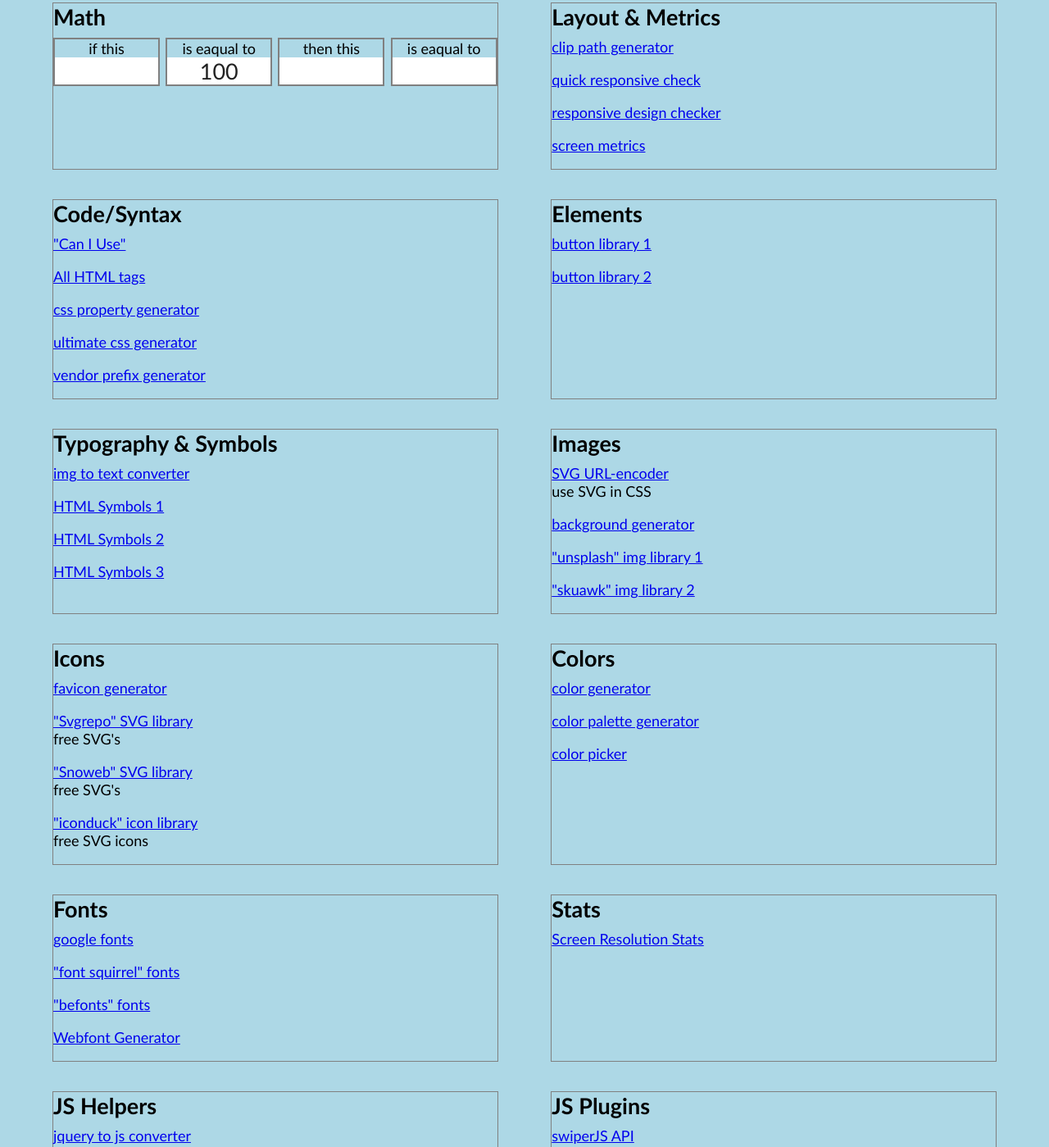
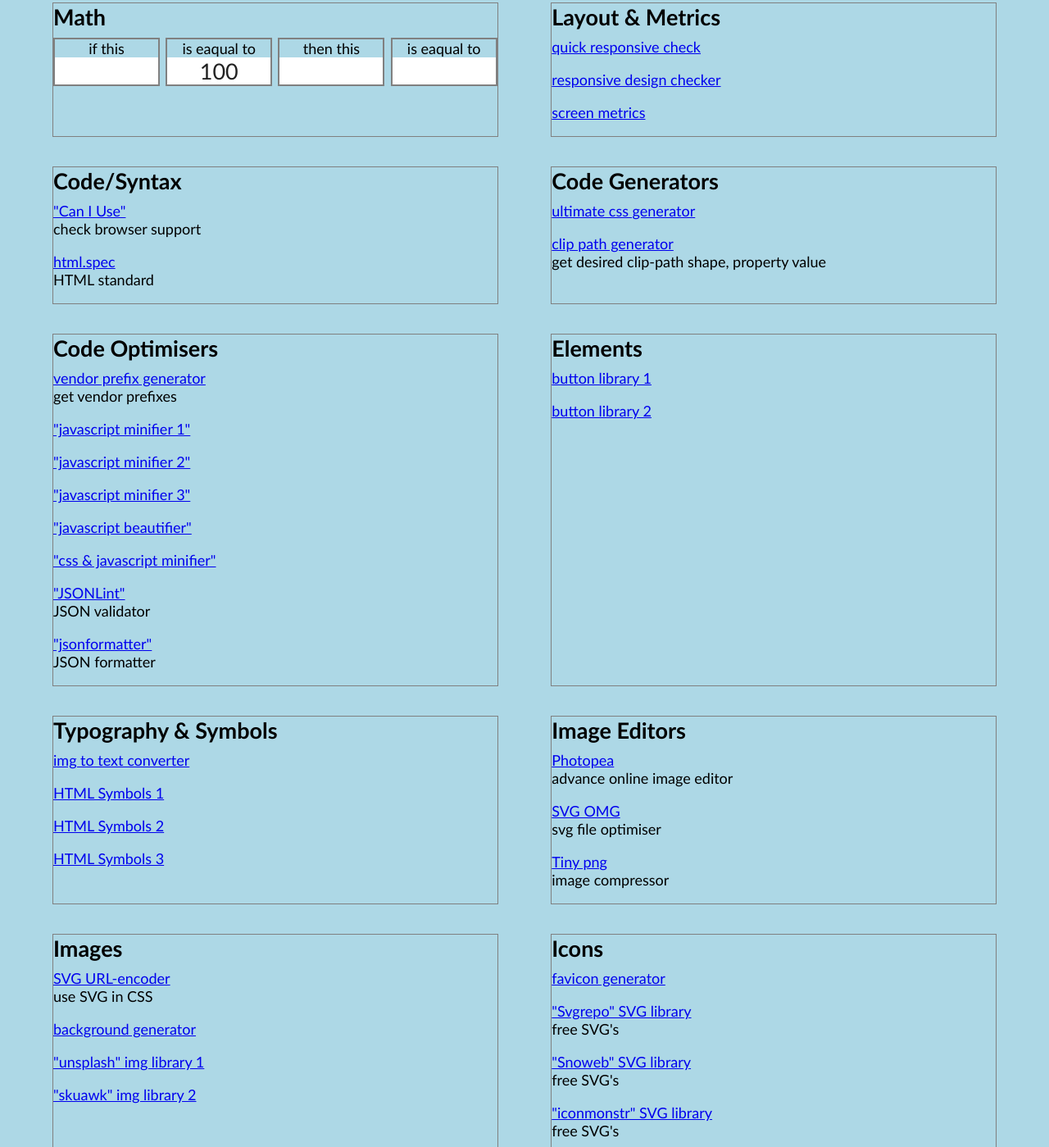
Before and after one commit to milansilic/FEhelper, a plain HTML site: page index.html in a window 1280 px wide. Shown: the part 266-1665 px from the top of the page at 82% size. Drawn offline with Linux system fonts and the light colour scheme.

Commit message:
new commit

```diff
--- a/index.html
+++ b/index.html
@@ -92,8 +92,6 @@
         <nav class="topic">
             <h2>layout & metrics</h2>
             <dl>
-                <dt><a href="https://bennettfeely.com/clippy/" target="_blank">clip path generator</a></dt>
-                <dd></dd>
                 <dt><a href="https://ui.dev/amiresponsive" target="_blank">quick responsive check</a></dt>
                 <dd></dd>
                 <dt><a href="https://responsivedesignchecker.com/" target="_blank">responsive design checker</a></dt>
@@ -107,17 +105,45 @@
             <h2>code/syntax</h2>
             <dl>
                 <dt><a href="https://caniuse.com/" target="_blank">"Can I Use"</a></dt>
-                <dd></dd>
-                <dt><a href="https://allthetags.com/" target="_blank">All HTML tags</a></dt>
-                <dd></dd>
-                <dt><a href="https://css3generator.com/" target="_blank">css property generator</a></dt>
-                <dd></dd>
+                <dd>check browser support</dd>
+                <dt><a href="https://html.spec.whatwg.org/multipage/sections.html#the-hgroup-element" target="_blank">html.spec</a></dt>
+                <dd>HTML standard</dd>
+            </dl>
+        </nav>
+
+        <nav class="topic">
+            <h2>code generators</h2>
+            <dl>
+
                 <dt><a href="https://webcode.tools/generators/css" target="_blank">ultimate css generator</a></dt>
                 <dd></dd>
-                <dt><a href="http://pleeease.iamvdo.me/play/" target="_blank">vendor prefix generator</a></dt>
-                <dd></dd>
+                <dt><a href="https://bennettfeely.com/clippy/" target="_blank">clip path generator</a></dt>
+                <dd>get desired clip-path shape, property value</dd>
             </dl>
         </nav>
+
+        <nav class="topic">
+            <h2>code optimisers</h2>
+            <dl>
+                <dt><a href="http://pleeease.iamvdo.me/play/" target="_blank">vendor prefix generator</a></dt>
+                <dd>get vendor prefixes</dd>
+                <dt><a href="https://www.digitalocean.com/community/tools/minify" target="_blank">"javascript minifier 1"</a></dt>
+                <dd></dd>
+                <dt><a href="https://skalman.github.io/UglifyJS-online/" target="_blank">"javascript minifier 2"</a></dt>
+                <dd></dd>
+                <dt><a href="https://beautifytools.com/javascript-minifier.php" target="_blank">"javascript minifier 3"</a></dt>
+                <dd></dd>
+                <dt><a href="https://beautifytools.com/javascript-beautifier.php" target="_blank">"javascript beautifier"</a></dt>
+                <dd></dd>
+                <dt><a href="https://www.minifier.org/" target="_blank">"css & javascript minifier"</a></dt>
+                <dd></dd>
+                <dt><a href="https://jsonlint.com/" target="_blank">"JSONLint"</a></dt>
+                <dd>JSON validator</dd>
+                <dt><a href="https://jsonformatter.curiousconcept.com/" target="_blank">"jsonformatter"</a></dt>
+                <dd>JSON formatter</dd>
+            </dl>
+        </nav>
+
         <nav class="topic">
             <h2>elements</h2>
             <dl>
@@ -138,6 +164,17 @@
                 <dd></dd>
                 <dt><a href="https://www.htmlsymbols.xyz/roman-symbols" target="_blank">HTML Symbols 3</a></dt>
                 <dd></dd>
+            </dl>
+        </nav>
+        <nav class="topic">
+            <h2>image editors</h2>
+            <dl>
+                <dt><a href="https://www.photopea.com/" target="_blank">Photopea</a></dt>
+                <dd>advance online image editor</dd>
+                <dt><a href="https://jakearchibald.github.io/svgomg/" target="_blank">SVG OMG</a></dt>
+                <dd>svg file optimiser</dd>
+                <dt><a href="https://tinypng.com/" target="_blank">Tiny png</a></dt>
+                <dd>image compressor</dd>
             </dl>
         </nav>
         <nav class="topic">
@@ -162,8 +199,11 @@
                 <dd>free SVG's</dd>
                 <dt><a href="https://www.snoweb-svg.com/" target="_blank">"Snoweb" SVG library</a></dt>
                 <dd>free SVG's</dd>
+                <dt><a href="https://iconmonstr.com/" target="_blank">"iconmonstr" SVG library</a></dt>
+                <dd>free SVG's</dd>
                 <dt><a href="https://iconduck.com/" target="_blank">"iconduck" icon library</a></dt>
                 <dd>free SVG icons</dd>
+
             </dl>
         </nav>
         <nav class="topic">
@@ -187,6 +227,8 @@
                 <dt><a href="https://befonts.com/" target="_blank">"befonts" fonts</a></dt>
                 <dd></dd>
                 <dt><a href="https://www.fontsquirrel.com/tools/webfont-generator" target="_blank">Webfont Generator</a></dt>
+                <dd></dd>
+                <dt><a href="https://gwfh.mranftl.com/fonts" target="_blank">google fonts generator</a></dt>
                 <dd></dd>
             </dl>
         </nav>
@@ -221,6 +263,21 @@
             </dl>
         </nav>
         <nav class="topic">
+            <h2>tests & games</h2>
+            <dl>
+                <dt><a href="https://flexboxfroggy.com/" target="_blank">display: flex</a></dt>
+                <dd>flex frogy</dd>
+                <dt><a href="https://cssgridgarden.com/" target="_blank">display: grid</a></dt>
+                <dd>grid garden</dd>
+                <dt><a href="https://cssbattle.dev/" target="_blank">css battle</a></dt>
+                <dd>grid garden</dd>
+                <dt><a href="https://www.codewars.com/" target="_blank">"Code Wars"</a></dt>
+                <dd>code wars challenge</dd>
+                <dt><a href="https://www.speedtypingonline.com/typing-test" target="_blank">"speed typing"</a></dt>
+                <dd></dd>
+            </dl>
+        </nav>
+        <nav class="topic">
             <h2>tracking</h2>
             <dl>
                 <dt><a href="https://analytics.google.com/analytics/" target="_blank">google analytics</a></dt>
@@ -230,14 +287,10 @@
             </dl>
         </nav>
         <nav class="topic">
-            <h2>tests & games</h2>
+            <h2>file transfer</h2>
             <dl>
-                <dt><a href="https://flexboxfroggy.com/" target="_blank">display: flex</a></dt>
-                <dd>flex frogy</dd>
-                <dt><a href="https://cssgridgarden.com/" target="_blank">display: grid</a></dt>
-                <dd>grid garden</dd>
-                <dt><a href="https://cssbattle.dev/" target="_blank">css battle</a></dt>
-                <dd>grid garden</dd>
+                <dt><a href="https://fromsmash.com/" target="_blank">smash</a></dt>
+                <dd></dd>
             </dl>
         </nav>
     </main>
```
Also changed, not shown: 1 other file.
